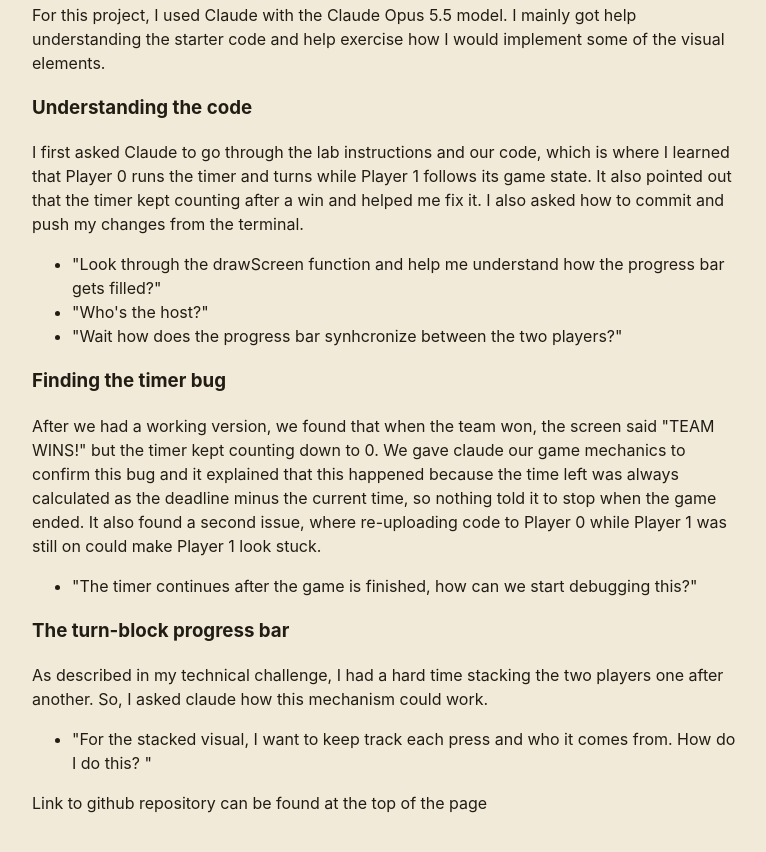
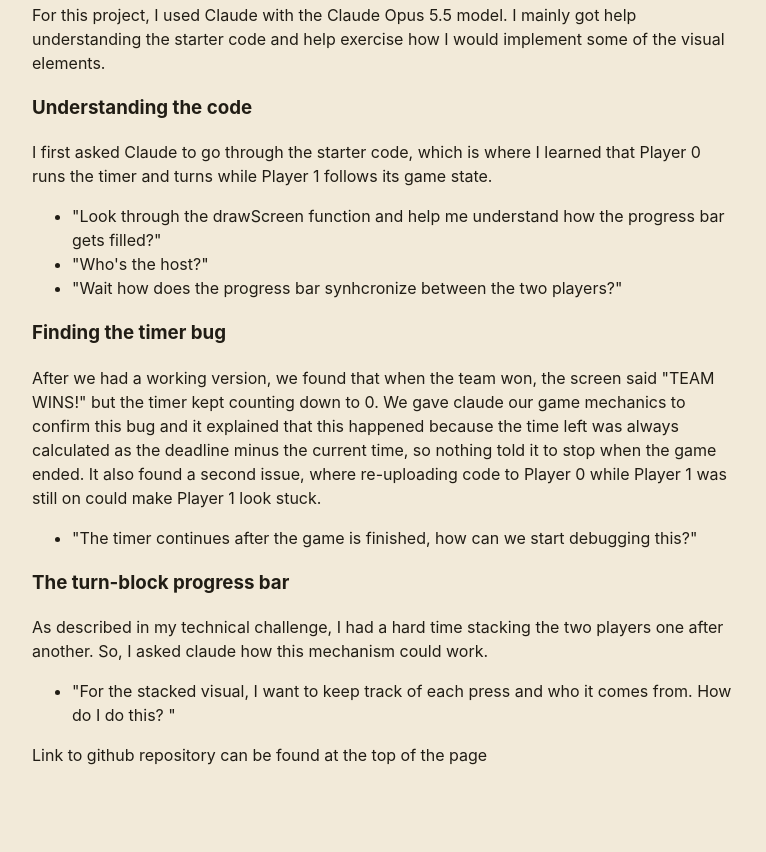
Before and after one commit to ceydat709/coms3930-design-documentation, a plain HTML site: page modules/module-3.html in a window 1280 px wide. Shown: the part 8997-9849 px from the top of the page, without its empty margins (256-1022 px from the left). Drawn offline with Linux system fonts and the light colour scheme.

Commit message:
fixes to module 3 blog

```diff
--- a/modules/module-3.html
+++ b/modules/module-3.html
@@ -363,9 +363,8 @@ timeLeft = gameOver ? finalTimeLeft : remainingTime(roundStartedAt + timeLimitMs
 
     <h3>Understanding the code</h3>
     <p>
-      I first asked Claude to go through the lab instructions and our code, which is where I learned that
-      Player 0 runs the timer and turns while Player 1 follows its game state. It also pointed out that the timer kept counting after a win
-      and helped me fix it. I also asked how to commit and push my changes from the terminal.
+      I first asked Claude to go through the starter code, which is where I learned that
+      Player 0 runs the timer and turns while Player 1 follows its game state.
     </p>
     <ul>
       <li>"Look through the drawScreen function and help me understand how the progress bar gets filled?"</li>
@@ -389,7 +388,7 @@ timeLeft = gameOver ? finalTimeLeft : remainingTime(roundStartedAt + timeLimitMs
       As described in my technical challenge, I had a hard time stacking the two players one after another. So, I asked claude how this mechanism could work.
     </p>
     <ul>
-      <li>"For the stacked visual, I want to keep track each press and who it comes from. How do I do this? "</li>
+      <li>"For the stacked visual, I want to keep track of each press and who it comes from. How do I do this? "</li>
     </ul>
 
     <p>Link to github repository can be found at the top of the page</p>
```
